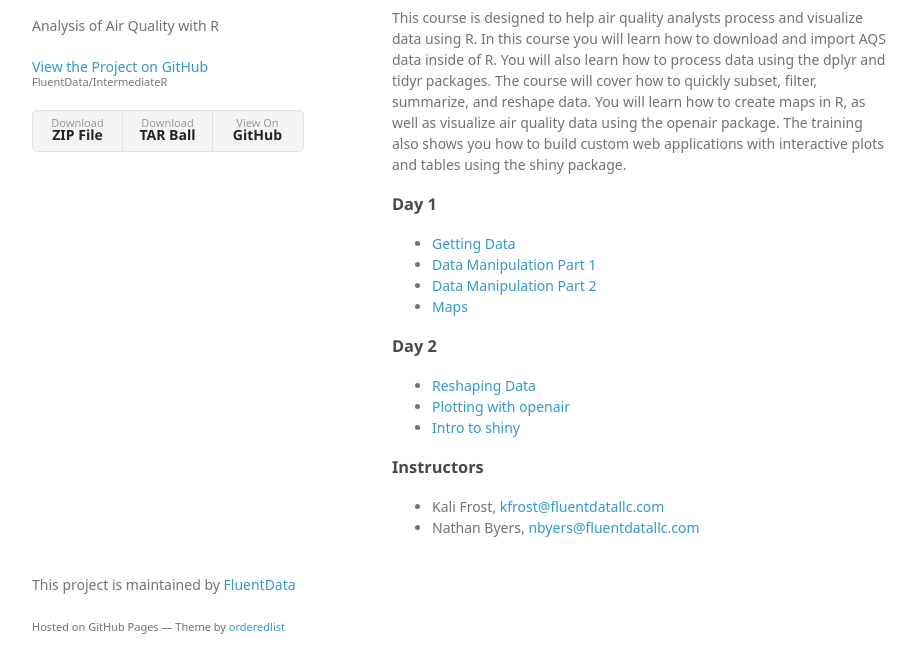
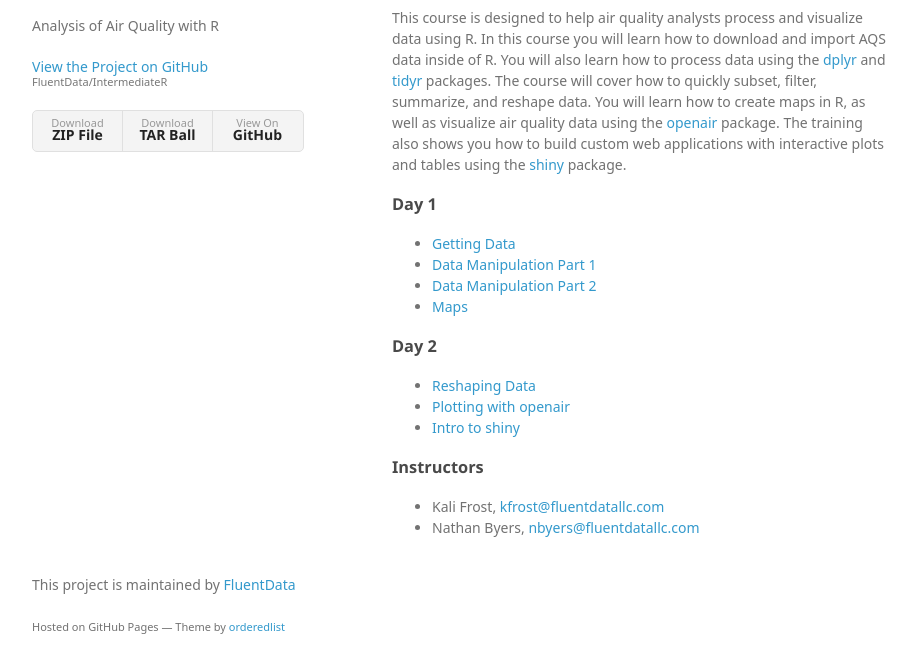
Before and after one commit to FluentData/IntermediateR, a plain HTML site: page index.html in a window 1280 px wide. Shown: the part 94-766 px from the top of the page, without its empty margins (178-1095 px from the left). Drawn offline with Linux system fonts and the light colour scheme; a web font is replaced by a local one.

Commit message:
Update index.html

```diff
--- a/index.html
+++ b/index.html
@@ -33,9 +33,11 @@
 
 <p>This course is designed to help air quality analysts process and visualize data using R.
 In this course you will learn how to download and import AQS data inside of R.
-You will also learn how to process data using the dplyr and tidyr packages. The course will cover how to quickly subset, filter, summarize, and reshape data.
-You will learn how to create maps in R, as well as visualize air quality data using the openair package. The training also shows you how to build custom web applications with interactive
-plots and tables using the shiny package.</p>
+You will also learn how to process data using the <a href="https://github.com/hadley/dplyr">dplyr</a> and
+<a href="https://github.com/hadley/tidyr">tidyr</a> packages. The course will cover how to quickly subset, filter,
+summarize, and reshape data. You will learn how to create maps in R, as well as visualize air quality data using the
+<a href="http://www.openair-project.org/">openair</a> package. The training also shows you how to build custom web
+applications with interactive plots and tables using the <a href="http://shiny.rstudio.com/">shiny</a> package.</p>
 
 <h3>
 <a id="day-1" class="anchor" href="#day-1" aria-hidden="true"><span aria-hidden="true" class="octicon octicon-link"></span></a>Day 1</h3>
```
